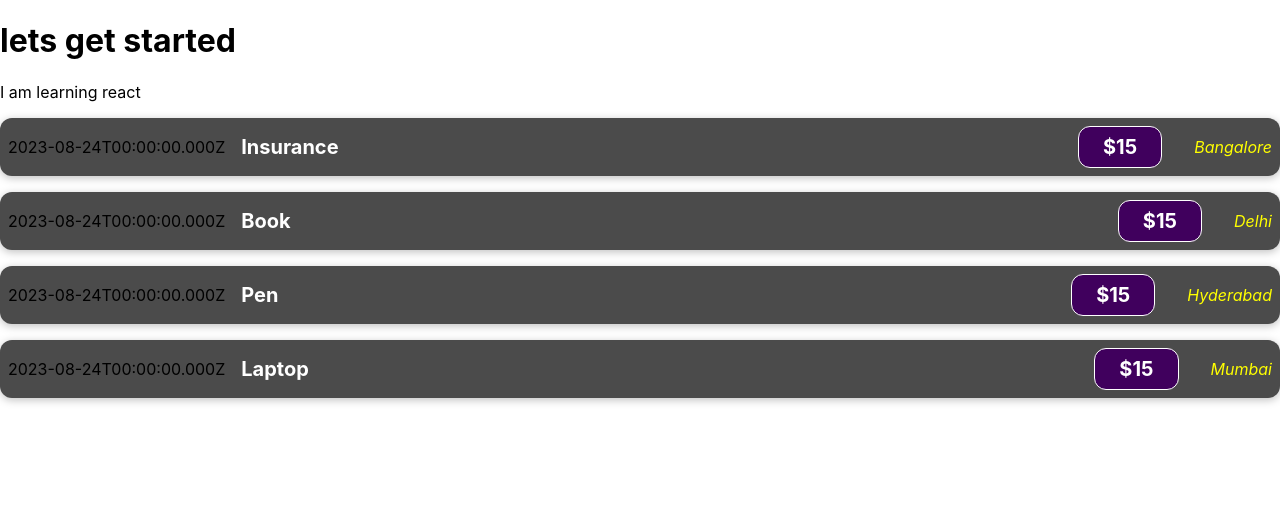
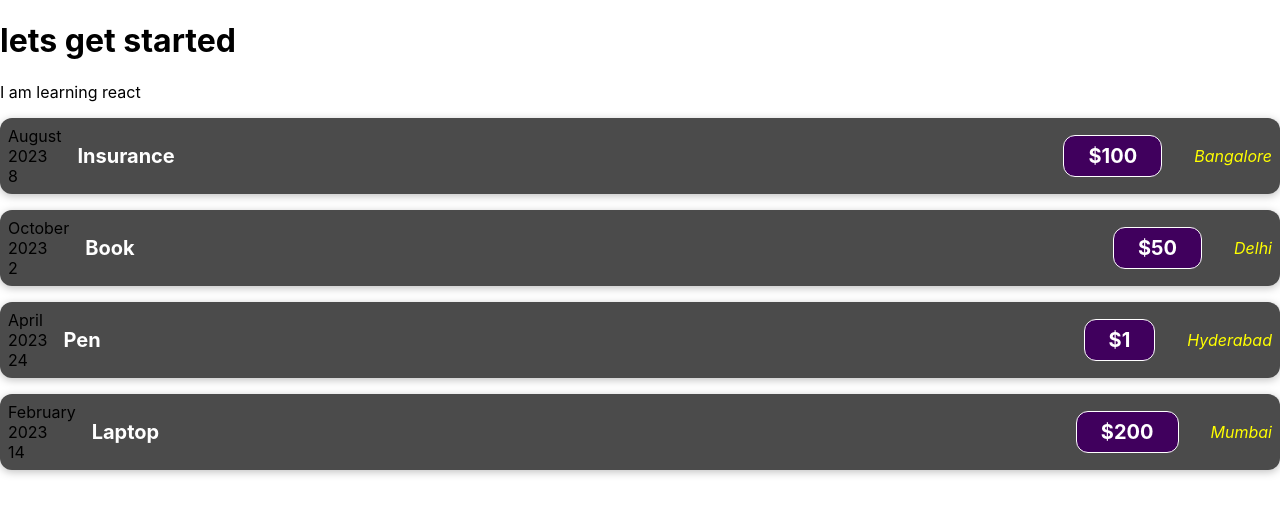
Before and after one commit to Kuldeep2804Yadav/ExpenseTracker, a React (Create React App) app: page / in a window 1280 px wide. Shown: the top 514 px of the page. Built offline with nearby package versions, Linux system fonts and the light colour scheme.

Commit message:
Formated Date

```diff
--- a/src/App.js
+++ b/src/App.js
@@ -1,16 +1,51 @@
 import ExpanseItem from "./components/ExpenseItem";
 
-
 function App() {
+  let Expense = [
+    {
+      id: 1,
+      date: new Date(2023, 7, 8),
+      title: "Insurance",
+      price: "100",
+      location: "Bangalore",
+    },
+    {
+      id: 2,
+      date: new Date(2023, 9, 2),
+      title: "Book",
+      price: "50",
+      location: "Delhi",
+    },
+    {
+      id: 3,
+      date: new Date(2023, 3, 24),
+      title: "Pen",
+      price: "1",
+      location: "Hyderabad",
+    },
+    {
+      id: 4,
+      date: new Date(2023, 1, 14),
+      title: "Laptop",
+      price: "200",
+      location: "Mumbai",
+    },
+  ];
   return (
     <div className="App">
-        <h1>lets get started</h1>
-        <p>I am learning react</p>
-        <ExpanseItem date={new Date(2023,7,24)} title="Insurance" price="15" location="Bangalore"></ExpanseItem>
-        <ExpanseItem date={new Date(2023,7,24)} title="Book" price="15" location="Delhi"></ExpanseItem>
-        <ExpanseItem date={new Date(2023,7,24)} title="Pen" price="15" location="Hyderabad"></ExpanseItem>
-        <ExpanseItem date={new Date(2023,7,24)} title="Laptop" price="15" location="Mumbai"></ExpanseItem>
-
+      <h1>lets get started</h1>
+      <p>I am learning react</p>
+      {Expense.map((expense, index) => {
+        return (
+          <ExpanseItem
+            key={expense.id}
+            date={expense.date}
+            title={expense.title}
+            price={expense.price}
+            location={expense.location}
+          ></ExpanseItem>
+        );
+      })}
     </div>
   );
 }
--- a/src/components/ExpenseItem.js
+++ b/src/components/ExpenseItem.js
@@ -1,17 +1,35 @@
 import "./ExpenseItem.css";
+let Months = [
+  "January",
+  "February",
+  "March",
+  "April",
+  "May",
+  "June",
+  "July",
+  "August",
+  "September",
+  "October",
+  "November",
+  "December",
+];
 
 function ExpenseItem(props) {
-    let expenseDate = props.date.toISOString()
-    let expenseTitle=props.title
-    let expensePrice =props.price
-    let expenseLocation=props.location
+  let month = Months[props.date.getMonth()]
+  let year = props.date.getFullYear();
+  let date = props.date.getDate();
+
   return (
     <div className="expense-item">
-      <div>{expenseDate}</div>
+      <div>
+        <div>{month}</div>
+        <div>{year}</div>
+        <div>{date}</div>
+      </div>
       <div className="expense-item__description">
-        <h2>{expenseTitle}</h2>
-        <div className="expense-item__price">${expensePrice}</div>
-        <div className="expense-item__location">{expenseLocation}</div>
+        <h2>{props.title}</h2>
+        <div className="expense-item__price">${props.price}</div>
+        <div className="expense-item__location">{props.location}</div>
       </div>
     </div>
   );
```
